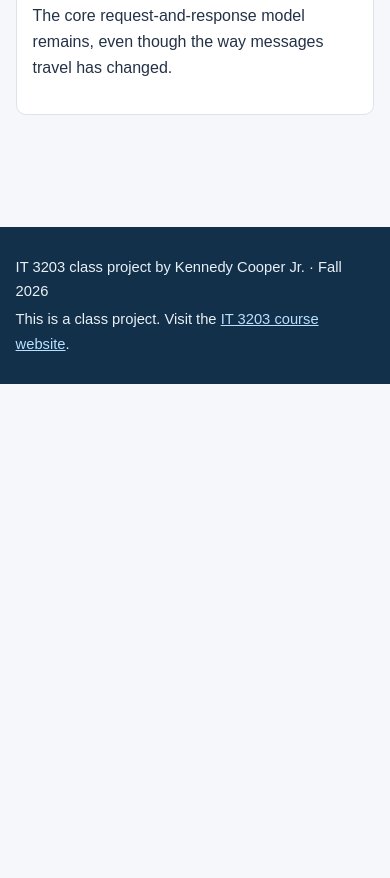
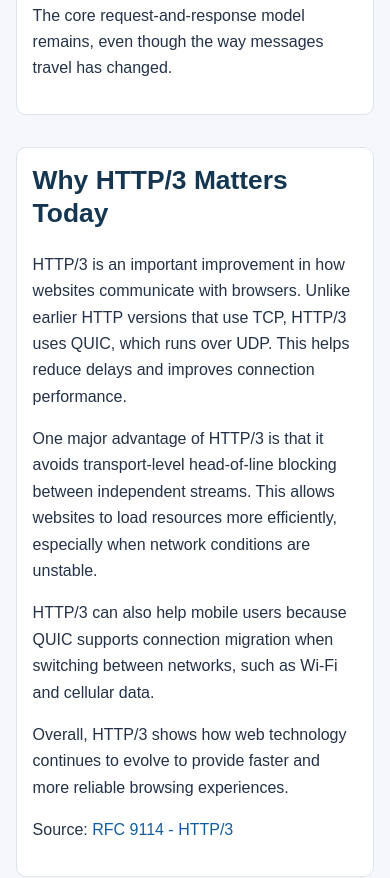
Before and after one commit to kcooper242/http-evolution, a plain HTML site: page evolution.html in a window 390 px wide. Shown: the part 2647-3525 px from the top of the page. Before the commit the page ends 3031 px from the top, so only its background shows below. Drawn offline with Linux system fonts and the light colour scheme.

Commit message:
Add section on HTTP/3 benefits and improvements
Added a new section explaining the significance of HTTP/3, including its advantages over previous versions, connection migration for mobile users, and overall improvements in web technology.

```diff
--- a/evolution.html
+++ b/evolution.html
@@ -50,6 +50,46 @@
       <p>Modern pages may require many resources. HTTP/2 and HTTP/3 help carry multiple exchanges more efficiently. HTTP/3's QUIC transport can prevent packet loss affecting one stream from automatically blocking progress on every other stream.</p>
       <p>The core request-and-response model remains, even though the way messages travel has changed.</p>
     </section>
+
+<section class="content-section">
+  <h2>Why HTTP/3 Matters Today</h2>
+
+  <p>
+    HTTP/3 is an important improvement in how websites
+    communicate with browsers. Unlike earlier HTTP
+    versions that use TCP, HTTP/3 uses QUIC, which runs
+    over UDP. This helps reduce delays and improves
+    connection performance.
+  </p>
+
+  <p>
+    One major advantage of HTTP/3 is that it avoids
+    transport-level head-of-line blocking between
+    independent streams. This allows websites to load
+    resources more efficiently, especially when network
+    conditions are unstable.
+  </p>
+
+  <p>
+    HTTP/3 can also help mobile users because QUIC
+    supports connection migration when switching
+    between networks, such as Wi-Fi and cellular data.
+  </p>
+
+  <p>
+    Overall, HTTP/3 shows how web technology continues
+    to evolve to provide faster and more reliable
+    browsing experiences.
+  </p>
+
+  <p>
+    Source:
+    <a href="https://www.rfc-editor.org/rfc/rfc9114"
+       target="_blank" rel="noopener noreferrer">
+      RFC 9114 - HTTP/3
+    </a>
+  </p>
+</section>
   </main>
   <footer class="site-footer"><div class="container">
     <p>IT 3203 class project by Kennedy Cooper Jr. · Fall 2026</p>
```
